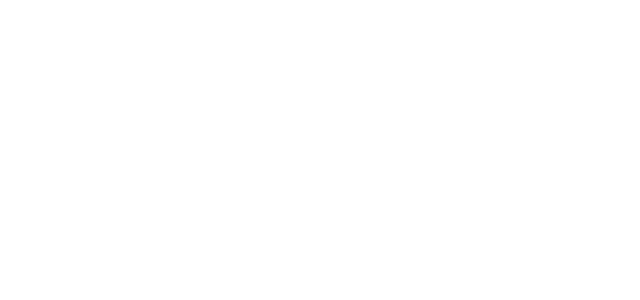
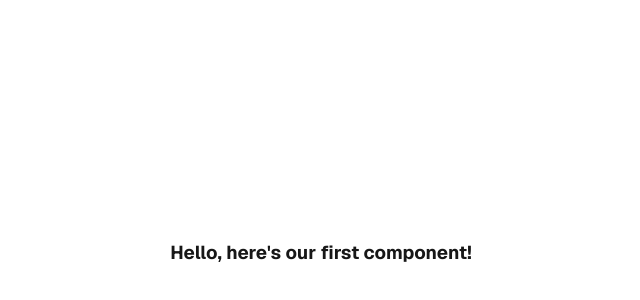
Before and after one commit to dmit-2008/dmit2008-OE01-Winter-2025, a Next.js app in the folder 04-05-nextjs-components-intro/components-example/: page / in a window 1280 px wide. Shown: the part 148-448 px from the top of the page, without its empty margins (319-959 px from the left). Built offline with nearby package versions, Linux system fonts and the light colour scheme.

Commit message:
[feat] 04 - components: use Hello component in index page

```diff
--- a/04-05-nextjs-components-intro/components-example/pages/index.js
+++ b/04-05-nextjs-components-intro/components-example/pages/index.js
@@ -1,7 +1,9 @@
 import Head from "next/head";
-import Image from "next/image";
 import { Geist, Geist_Mono } from "next/font/google";
 import styles from "@/styles/Home.module.css";
+
+// our own imports
+import Hello from '@/components/Hello'
 
 const geistSans = Geist({
   variable: "--font-geist-sans",
@@ -23,6 +25,7 @@
         className={`${styles.page} ${geistSans.variable} ${geistMono.variable}`}
       >
         <main className={styles.main}>
+          <Hello />
         </main>
       </div>
     </>
```
